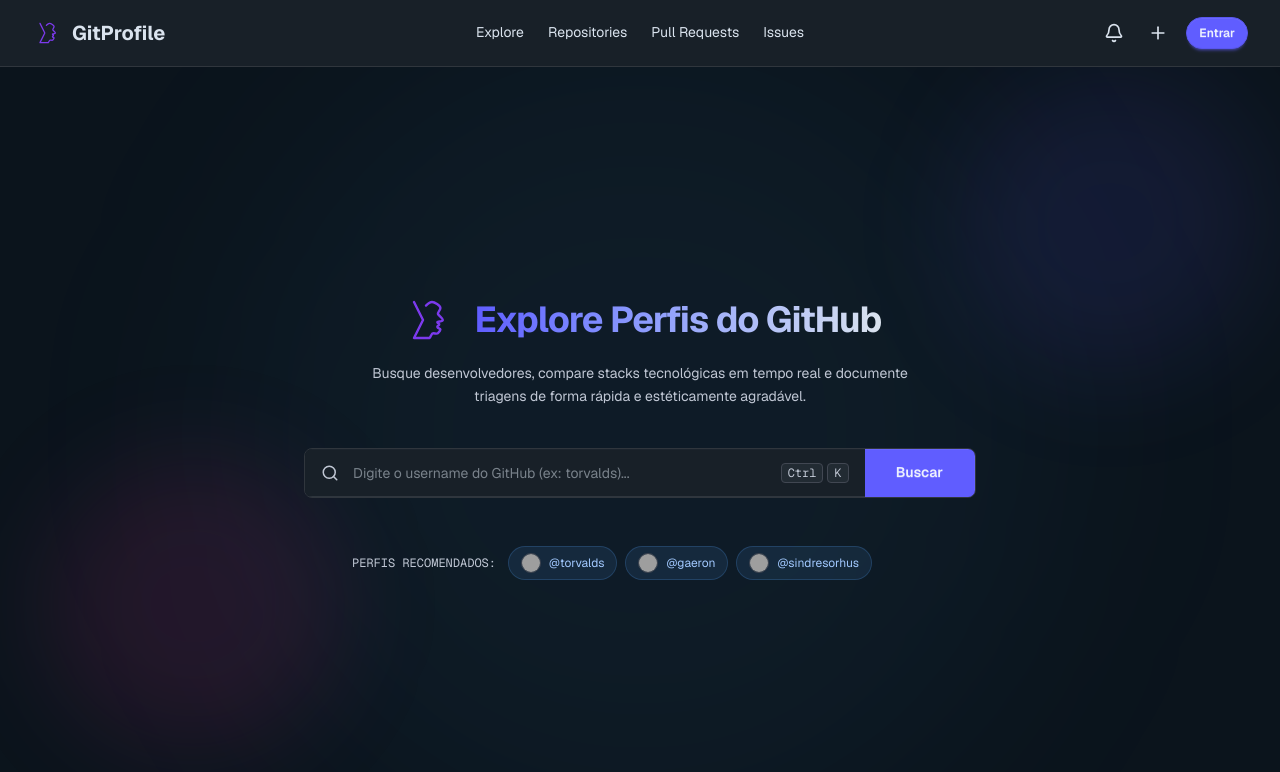
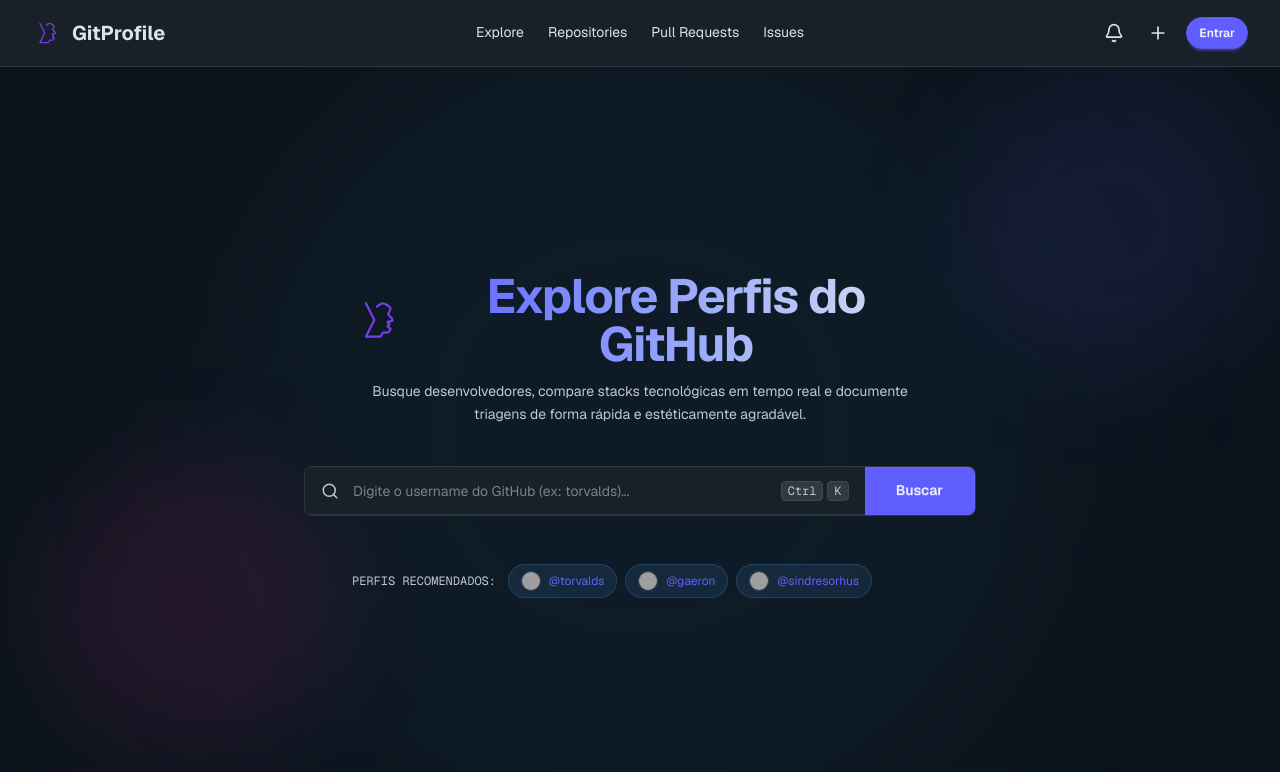
Before and after one commit to jotaraujo/GitProfile, a React (Vite) app: page / in a window 1280 px wide. Shown: the top 772 px of the page. Built offline with nearby package versions, Linux system fonts and the light colour scheme; no server answers; grey boxes are pictures that could not be loaded.

Commit message:
feat: implement Home search page and add automation configuration files

```diff
--- a/skills-lock.json
+++ b/skills-lock.json
@@ -31,11 +31,23 @@
       "skillPath": "skills/frontend-design/SKILL.md",
       "computedHash": "93f53fd1c0352d3d7ec17b8f73d7351bf76f4821e55d123c9d2abc2c53ba48e4"
     },
+    "impeccable": {
+      "source": "pbakaus/impeccable",
+      "sourceType": "github",
+      "skillPath": ".agents/skills/impeccable/SKILL.md",
+      "computedHash": "e237e1c1c8dfe6c74fb24502669219a846d25834b1a104fdf865f2830a48cf49"
+    },
     "prd-generator": {
       "source": "jamesrochabrun/skills",
       "sourceType": "github",
       "skillPath": "skills/prd-generator/SKILL.md",
       "computedHash": "566a93a7a931b00fae62d16901b426576784cb213cca5bb9d3a6b467c7530e59"
+    },
+    "prototype": {
+      "source": "mattpocock/skills",
+      "sourceType": "github",
+      "skillPath": "skills/engineering/prototype/SKILL.md",
+      "computedHash": "d69b75e7b60e183d39b8a33cb8b2096e614fd9b48a5249c1cc951340961f86fa"
     },
     "setup-pre-commit": {
       "source": "mattpocock/skills",
@@ -48,6 +60,12 @@
       "sourceType": "github",
       "skillPath": "skills/supabase-postgres-best-practices/SKILL.md",
       "computedHash": "3639bed1f40b3fbadae79fee631c42c89b2d1f5c30b05d5aa3cca06422a6bbbc"
+    },
+    "to-prd": {
+      "source": "mattpocock/skills",
+      "sourceType": "github",
+      "skillPath": "skills/engineering/to-prd/SKILL.md",
+      "computedHash": "7e1950ebb84721293b913d54481e0723172abb23fa5e0d0d488594ca45ffb421"
     },
     "token-efficiency": {
       "source": "delphine-l/claude_global",
--- a/src/pages/Home.tsx
+++ b/src/pages/Home.tsx
@@ -49,7 +49,10 @@ const Home = () => {
 	return (
 		<div className='bg-base relative min-h-[calc(100svh-64px)] w-full flex flex-col items-center justify-center p-6 gap-12 overflow-hidden'>
 			{/* BLOB DECORATIVO */}
-			{/* BACKGROUND DINÂMICO */}
+			{/*
+  			absolute + inset-0: estica o background para ocupar 100% do pai
+  			pointer-events-none: permite clicar nos botões que estão atrás do background
+			*/}
 			<div className='absolute inset-0 z-0 pointer-events-none'>
 				{/* Gradiente radial no centro */}
 				<div className='absolute left-1/2 top-1/2 -translate-x-1/2 -translate-y-1/2 w-[600px] md:w-[800px] h-[600px] md:h-[800px] rounded-full bg-primary-variant/5 blur-[120px] mix-blend-screen' />
@@ -68,7 +71,7 @@ const Home = () => {
 				<div className='text-center max-w-xl flex flex-col gap-3'>
 					<div className='flex items-center justify-center gap-3 md: gap-4'>
 						<Logo className='w-15 h-15' />
-						<h1 className='text-4xl md:text:5xl font-sans font-bold tracking-tight bg-gradient-to-r from-primary to-main bg-clip-text text-transparent'>
+						<h1 className='text-4xl md:text-5xl font-sans font-bold tracking-tight bg-gradient-to-r from-primary to-main bg-clip-text text-transparent'>
 							Explore Perfis do GitHub
 						</h1>
 					</div>
@@ -83,6 +86,7 @@ const Home = () => {
 				>
 					<div className='join w-full border border-outline rounded-lg overflow-hidden focus-within:border-primary-variant transition-colors duration-200'>
 						<div className='relative join-item flex-1 flex items-center h-12'>
+							{/* sr-only: apenas para leitores de tela, ou seja, fica escondido visualmente mas é lido por leitores de tela */}
 							<label htmlFor='username' className='sr-only'>
 								Username do GitHub
 							</label>
@@ -101,10 +105,10 @@ const Home = () => {
 								<Search size={18} aria-hidden='true' />
 							</span>
 							<div className='absolute right-4 flex items-center gap-1 pointer-events-none select-none hidden sm:flex'>
-								<kbd className='kbd kbd-sm bg-[#222b33] border border-outline-variant text-muted text-xs font-mono px-1.5 py-0.5 rounded'>
+								<kbd className='kbd kbd-sm bg-bright border border-outline-variant text-muted text-xs font-mono px-1.5 py-0.5 rounded'>
 									Ctrl
 								</kbd>
-								<kbd className='kbd kbd-sm bg-[#222b33] border border-outline-variant text-muted text-xs font-mono px-1.5 py-0.5 rounded'>
+								<kbd className='kbd kbd-sm bg-bright border border-outline-variant text-muted text-xs font-mono px-1.5 py-0.5 rounded'>
 									K
 								</kbd>
 							</div>
@@ -137,14 +141,14 @@ const Home = () => {
 								key={sug.username}
 								type='button'
 								onClick={() => navigate(`/profile/${sug.username}`)}
-								className='group flex items-center gap-2 px-3 py-1.5 rounded-full bg-[#58a6ff]/10 border border-[#58a6ff]/20 hover:bg-[#58a6ff]/20 transition-all duration-200 cursor-pointer'
+								className='group flex items-center gap-2 px-3 py-1.5 rounded-full bg-primary-variant/10 border border-primary-variant/20 hover:bg-primary-variant/20 transition-all duration-200 cursor-pointer'
 							>
 								<img
 									src={sug.avatarUrl}
 									alt={`Avatar de ${sug.username}`}
 									className='w-5 h-5 rounded-full object-cover border border-outline-variant'
 								/>
-								<span className='text-xs font-sans text-[#a2c9ff] group-hover:text-main transition-colors'>
+								<span className='text-xs font-sans text-primary group-hover:text-main transition-colors'>
 									@{sug.username}
 								</span>
 							</button>
```
Also changed, not shown: .codex/hooks.json (added), 1 other file (tests, documents, lock files or other folders).
